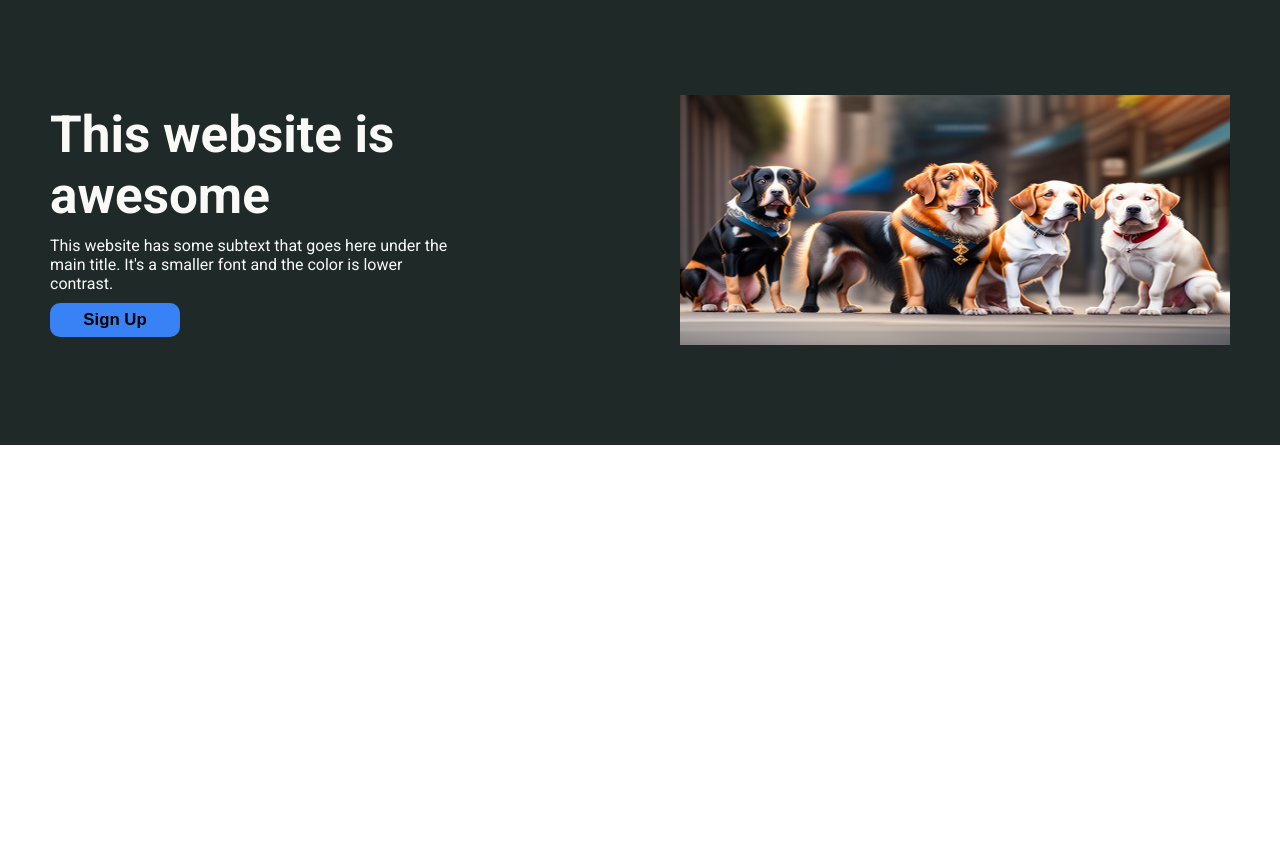
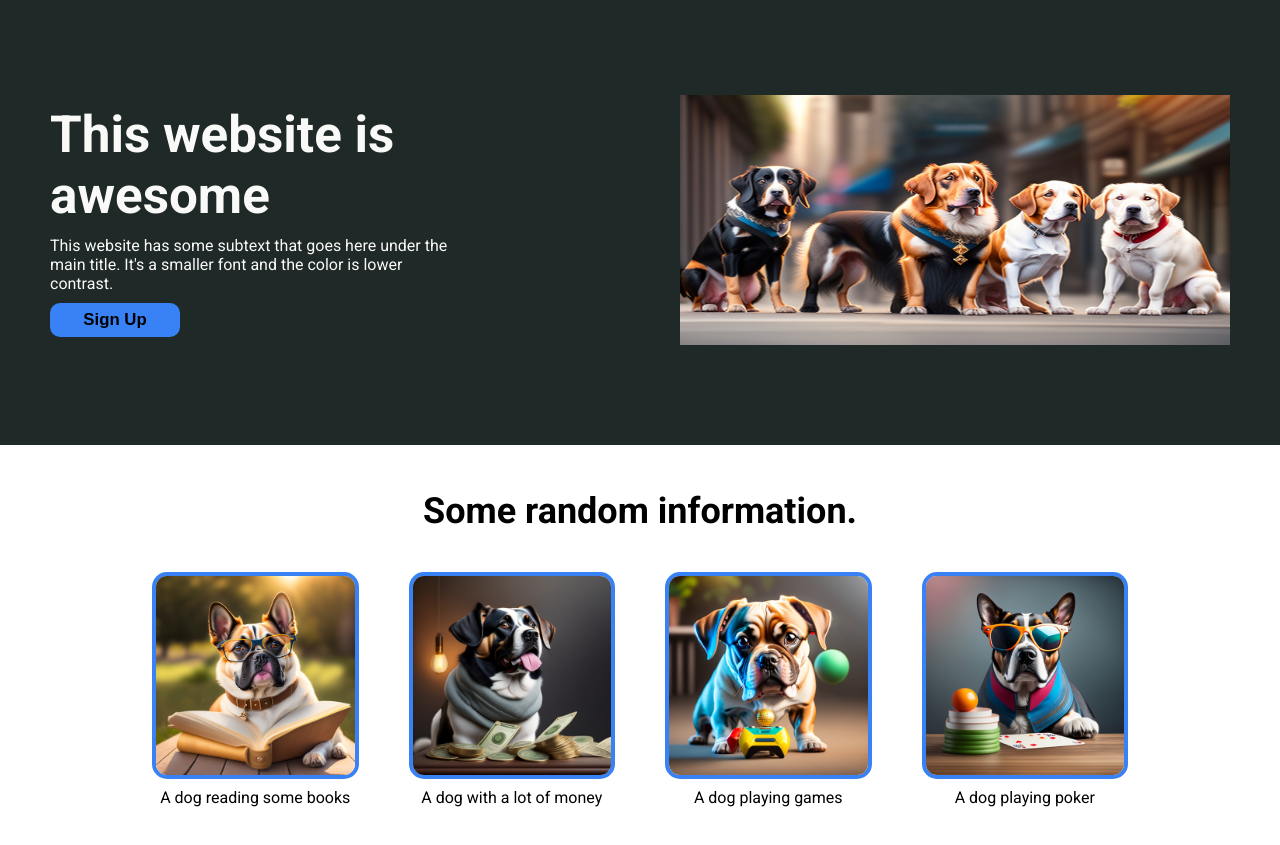
Before and after one commit to Bre323/Landing-Page, a plain HTML site: page index.html in a window 1280 px wide. Shown: the part 59-904 px from the top of the page. Before the commit the page ends 800 px from the top, so only its background shows below. Drawn offline with Linux system fonts and the light colour scheme.

Commit message:
gallery section finished

```diff
--- a/index.html
+++ b/index.html
@@ -41,7 +41,32 @@
             <img src="./images/streetDogs.jpg" alt="Dogs on the street">
         </section>
 
-        <section></section>
+        <section class="gallery">
+            <h2>Some random information.</h2>
+
+            <div class="photos">
+                <figure>
+                    <img class="photo-item" src="./images/dogBook.jpg" alt="Dog reading books">
+                    <figcaption>A dog reading some books</figcaption>
+                </figure>
+
+                <figure>
+                    <img class="photo-item" src="./images/dogRich.jpg" alt="Rich dog">
+                    <figcaption>A dog with a lot of money</figcaption>
+                </figure>
+
+                <figure>
+                    <img class="photo-item" src="./images/dogGamer.jpg" alt="Dog playing games">
+                    <figcaption>A dog playing games</figcaption>
+                </figure>
+
+                <figure>
+                    <img class="photo-item" src="./images/dogCards.jpg" alt="Dog playing cards">
+                    <figcaption>A dog playing poker</figcaption>
+                </figure>
+            </div>
+        </section>
+
         <section></section>
         <section></section>
         <footer></footer>
--- a/style.css
+++ b/style.css
@@ -97,3 +97,35 @@ nav > ul > li:hover {
     width: 550px;
     height: 250px;
 }
+
+.gallery {
+    display: flex;
+    flex-direction: column;
+    align-items: center;
+    justify-content: center;
+    padding: 45px 50px 100px;
+}
+
+.gallery > h2 {
+    font-size: 2.25rem;
+    font-weight: 700;
+    margin-bottom: 40px;
+}
+
+.photos {
+    display: flex;
+    justify-content: center;
+    gap: 50px;
+}
+
+figure {
+    width: 17.5%;
+    text-align: center;
+}
+
+.photo-item {
+    width: 100%;
+    border: 4px solid var(--button-color);
+    border-radius: 15px;
+    margin-bottom: 5px;
+}
```
